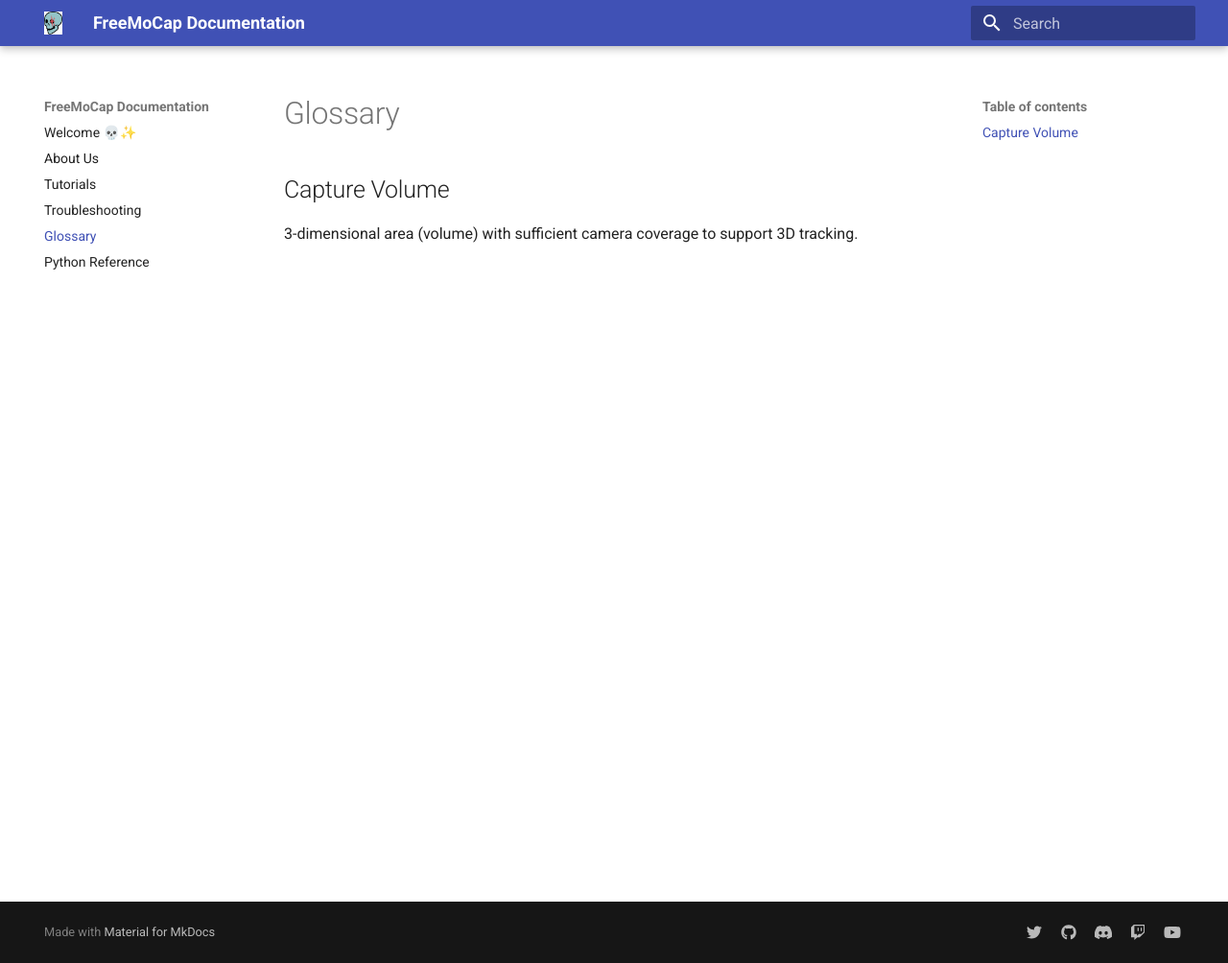
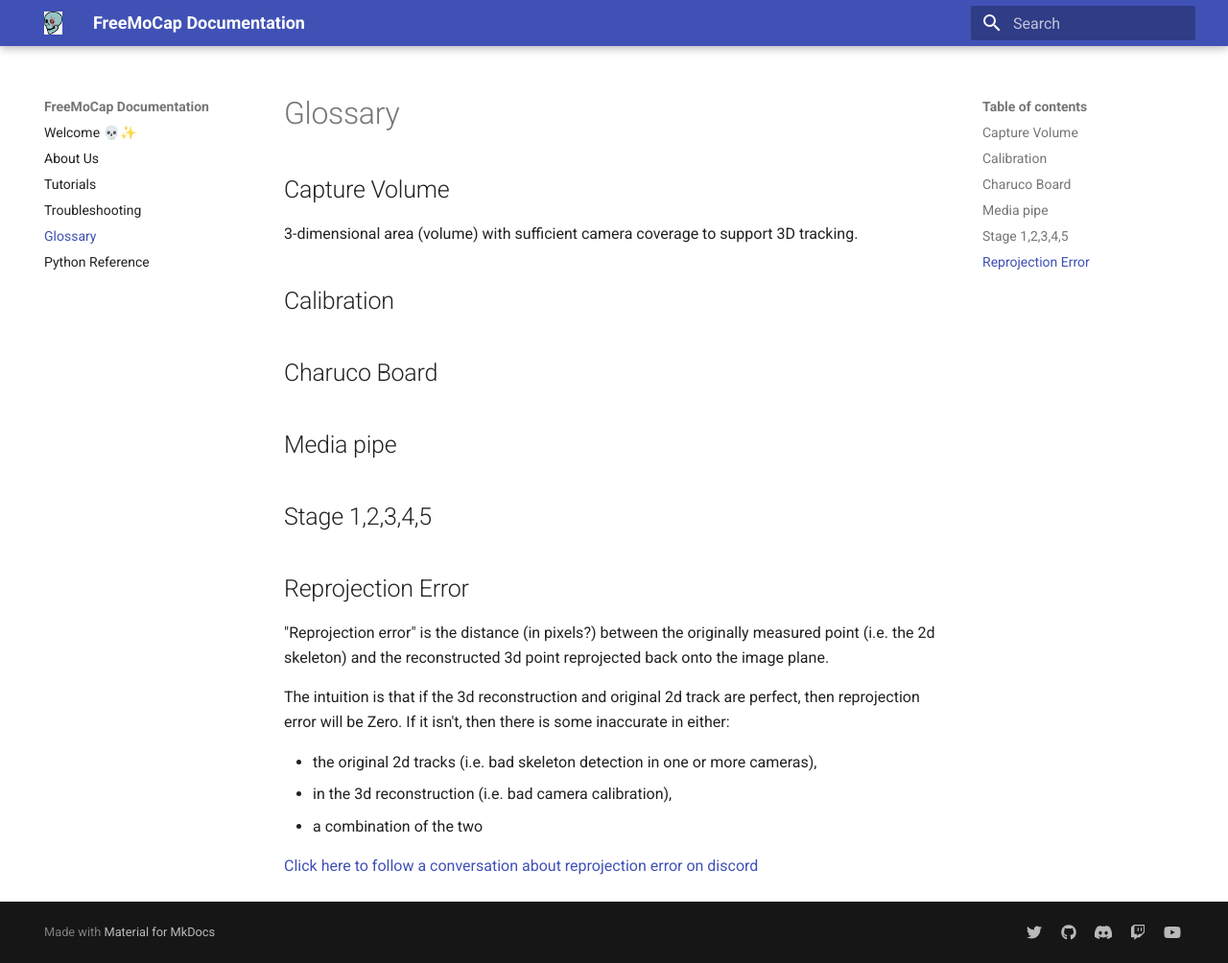
Before and after one commit to freemocap/documentation, an MkDocs documentation site: the page built from docs/glossary.md, in a window 1280 px wide and 1004 px high. Shown: the whole window at 96% size. Built offline with MkDocs 1.6.1 and Material for MkDocs 9.7.7, drawn with Linux system fonts in a browser that asks for light colours.

Commit message:
Moved Glossary from FAQ to Glossary file
Modified formatting and added "Stage 1,2,3,4,5"

```diff
--- a/docs/glossary.md
+++ b/docs/glossary.md
@@ -2,3 +2,24 @@
 
 ## Capture Volume
 3-dimensional area (volume) with sufficient camera coverage to support 3D tracking.
+
+## Calibration
+
+## Charuco Board
+
+## Media pipe
+
+## Stage 1,2,3,4,5
+
+## Reprojection Error
+"Reprojection error" is the distance (in pixels?) between the originally measured point (i.e. the 2d skeleton) and the reconstructed 3d point reprojected back onto the image plane.
+
+The intuition is that if the 3d reconstruction and original 2d track are perfect, then reprojection error will be Zero. If it isn't, then there is some inaccurate in either:
+
+-  the original 2d tracks (i.e. bad skeleton detection in one or more cameras),
+-  in the 3d reconstruction (i.e. bad camera calibration),
+- a combination of the two
+
+
+
+[Click here to follow a conversation about reprojection error on discord](https://discord.com/channels/760487252379041812/760489602917466133/989189718203838505)
```
